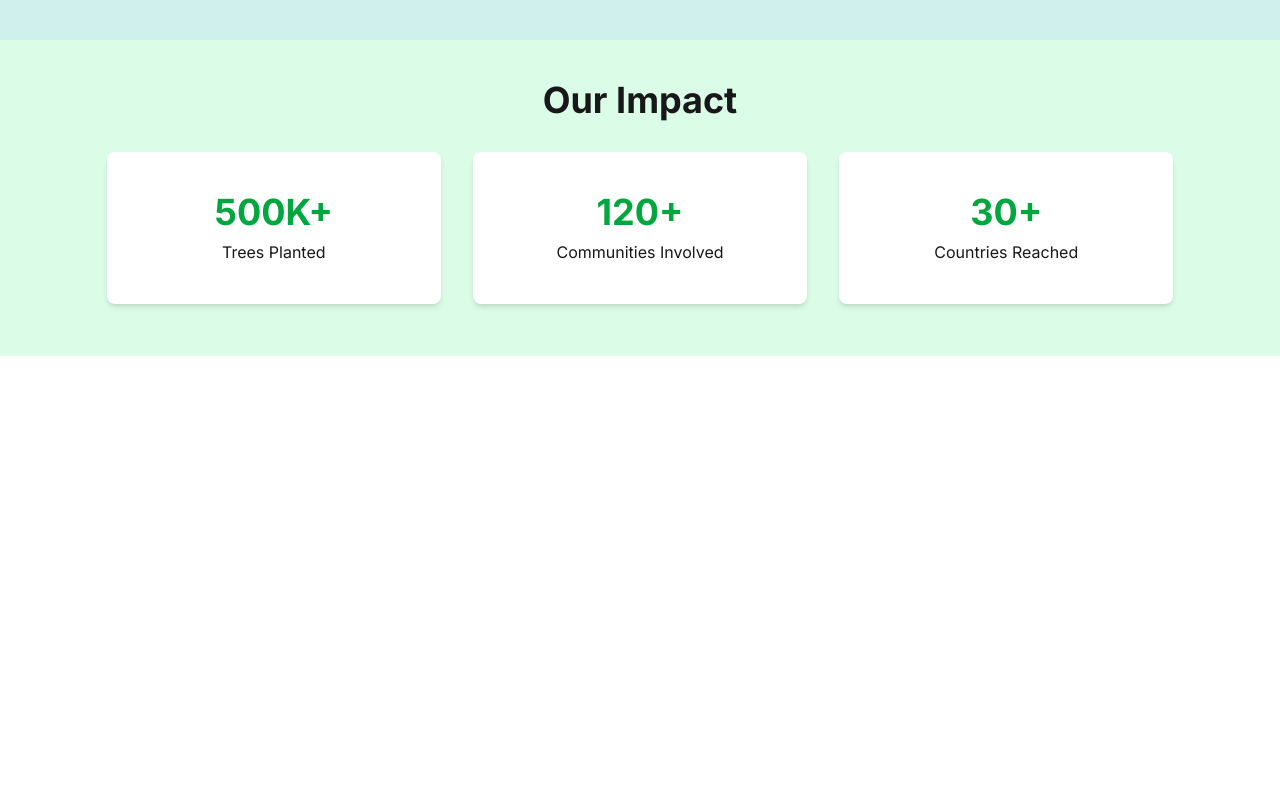
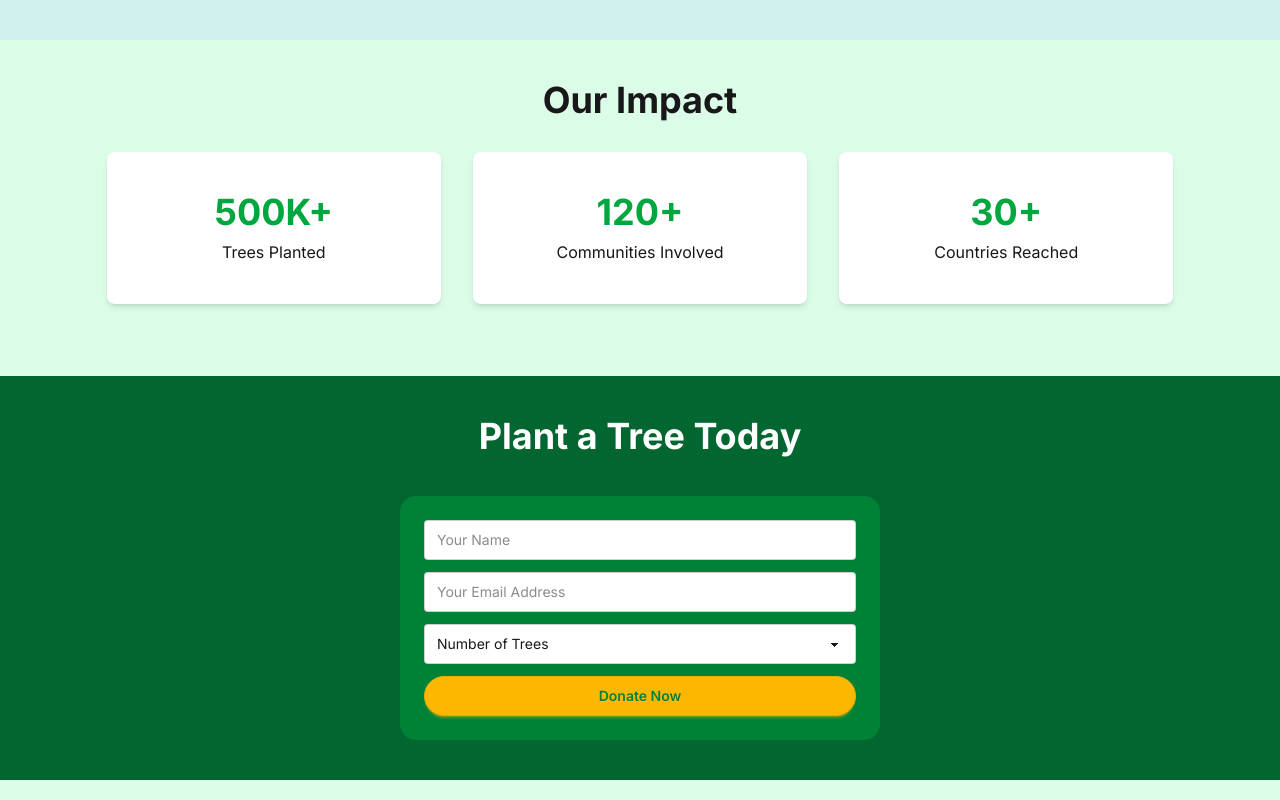
Before and after one commit to shaikatpriyo/Assignment_6, a plain HTML site: page index.html in a window 1280 px wide. Shown: the part 1189-1989 px from the top of the page. Before the commit the page ends 1545 px from the top, so only its background shows below. Drawn offline with nearby package versions, Linux system fonts and the light colour scheme.

Commit message:
Add plant tree section

```diff
--- a/index.html
+++ b/index.html
@@ -136,5 +136,28 @@
               Countries Reached
             </p>
 
+            </div>
+        </div>
+        <div class="bg-green-800 mt-10 py-10 w-full " id="plant-a-tree">
+           <div>
+  <h1 class="text-center md:text-4xl text-2xl font-bold text-white">Plant a Tree Today</h1>
+          </div>
+          <div class="bg-green-700 rounded-2xl w-6/8 md:w-3/8 mx-auto mt-10 flex flex-col gap-3 px-6 py-6">
+
+  <input type="text" class="input w-full" placeholder="Your Name" />
+  <input type="email" class="input w-full" placeholder="Your Email Address" />
+  <select class="select w-full">
+  <option disabled selected>Number of Trees</option>
+  <option>1</option>
+  <option>2</option>
+  <option>3</option>
+</select>
+  <button class="btn btn-warning rounded-3xl text-green-700">Donate Now</button>
+
+        </div>
+        </div>
+      </section>
+    </main>
+
 </body>
 </html>
```
